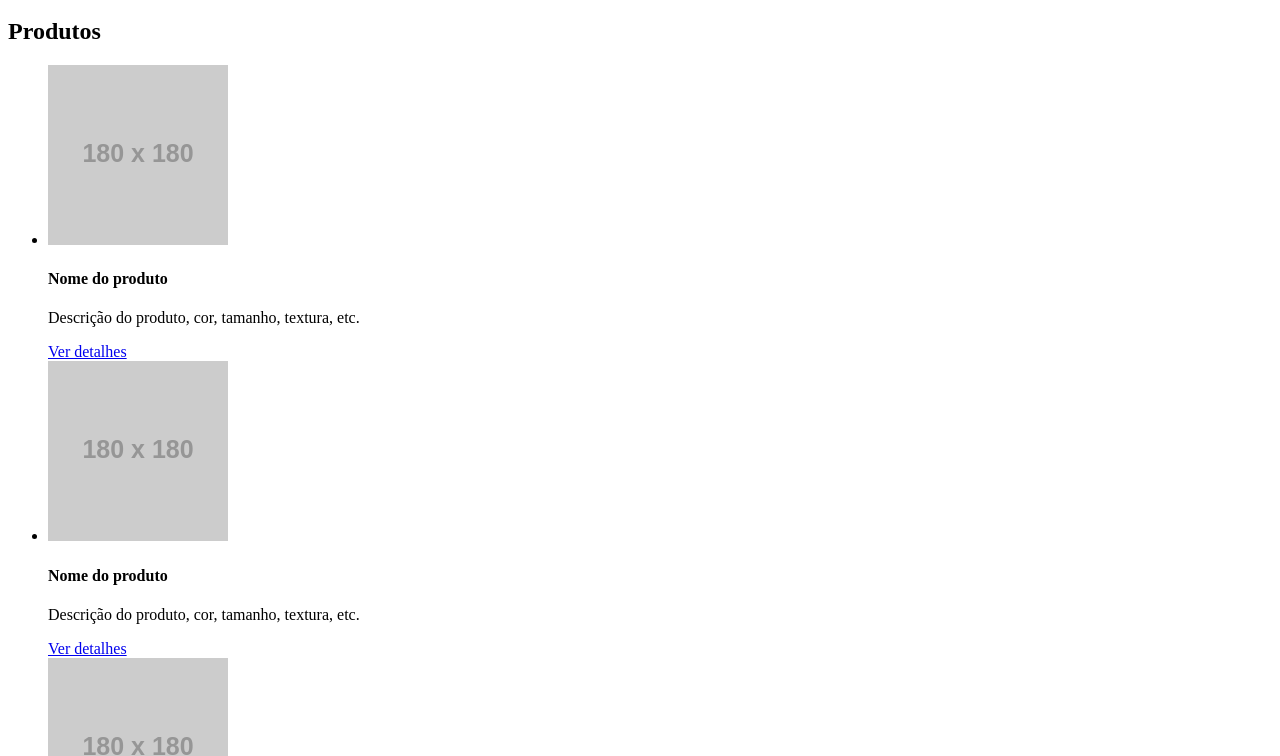
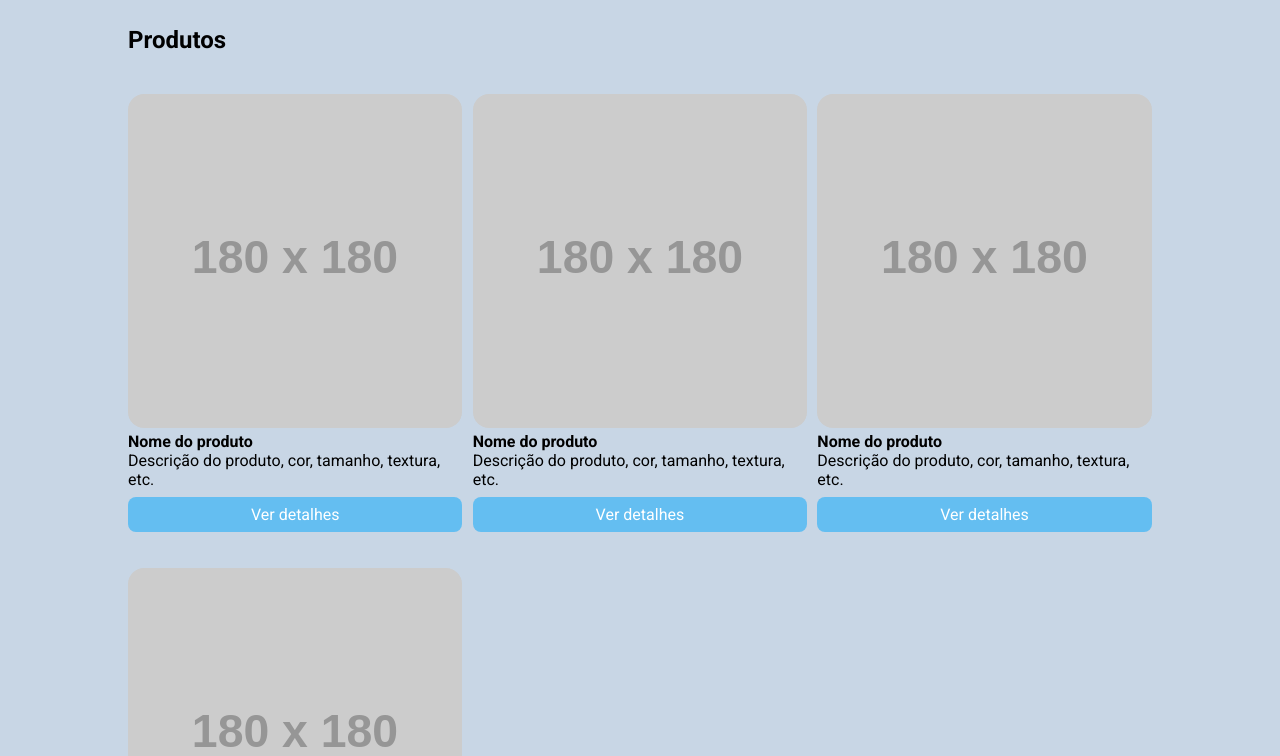
Before and after one commit to albanogabriel/15-SASS-exercice, a website: page index.html in a window 1280 px wide. Shown: the part 136-892 px from the top of the page. Drawn offline with Linux system fonts and the light colour scheme; the site is published under a folder, as on GitHub Pages, so addresses that start at the root find nothing; placeholder pictures from the web are drawn by us.

Commit message:
Correção do exercício

```diff
--- a/index.html
+++ b/index.html
@@ -9,7 +9,7 @@
     <link rel="preconnect" href="https://fonts.gstatic.com" crossorigin>
     <link href="https://fonts.googleapis.com/css2?family=Roboto:wght@400;700&display=swap" rel="stylesheet">
     <!-- main CSS -->
-    <link rel="stylesheet" href="/build/main.css">
+    <link rel="stylesheet" href="./build/main.css">
     <!-- Google Fonts -->
     <link rel="preconnect" href="https://fonts.googleapis.com">
     <link rel="preconnect" href="https://fonts.gstatic.com" crossorigin>
```
